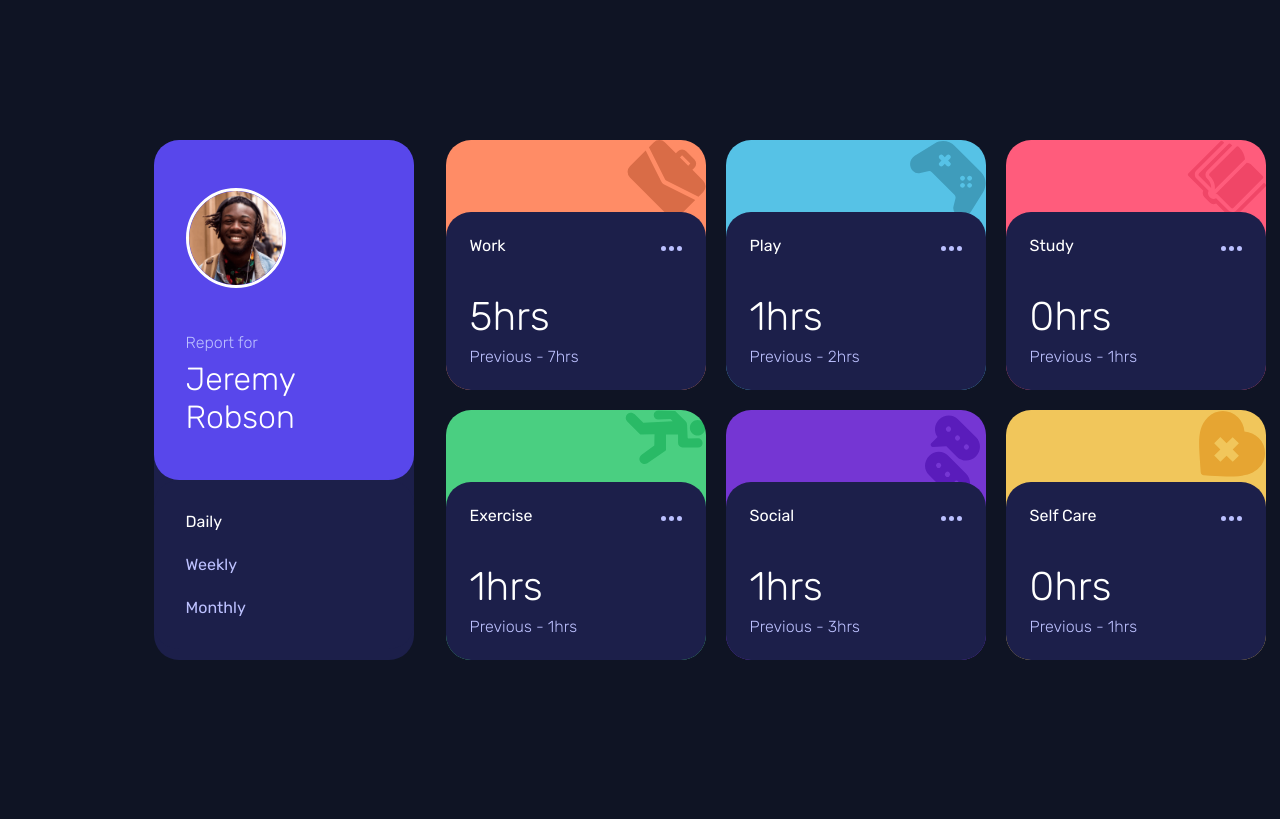
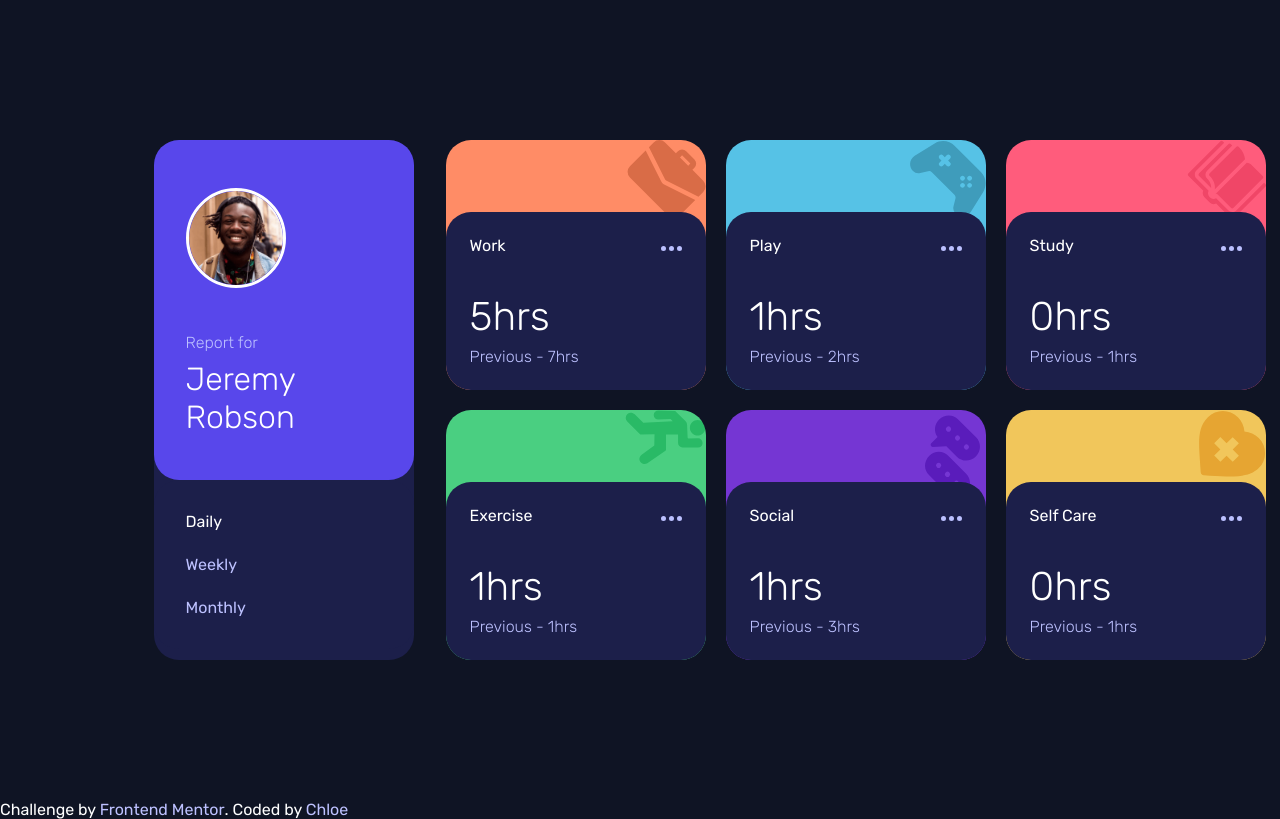
Before and after one commit to redheadchloe/time-tracker-dashboard, a plain HTML site: page index.html in a window 1280 px wide. Drawn offline with Linux system fonts and the light colour scheme.

Commit message:
Update index.html

```diff
--- a/index.html
+++ b/index.html
@@ -45,6 +45,10 @@
   </div>
 
 
+  <div class="attribution">
+    Challenge by <a href="https://www.frontendmentor.io?ref=challenge" target="_blank">Frontend Mentor</a>.
+    Coded by <a href="#">Chloe</a>
+  </div>
 
 
 </body>
```
